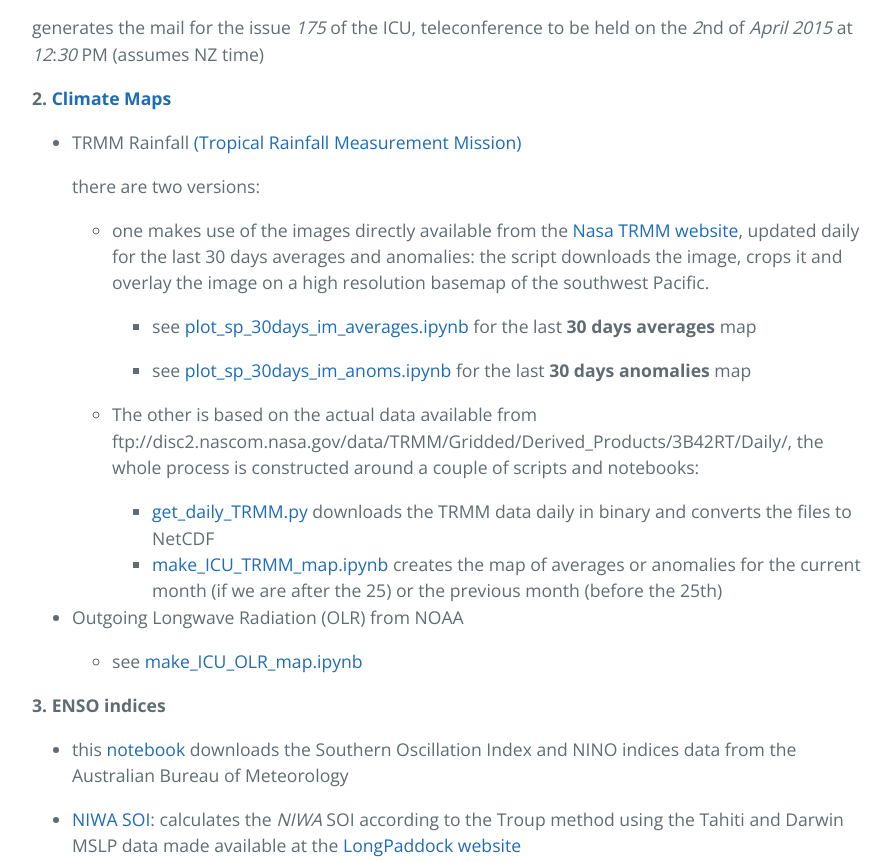
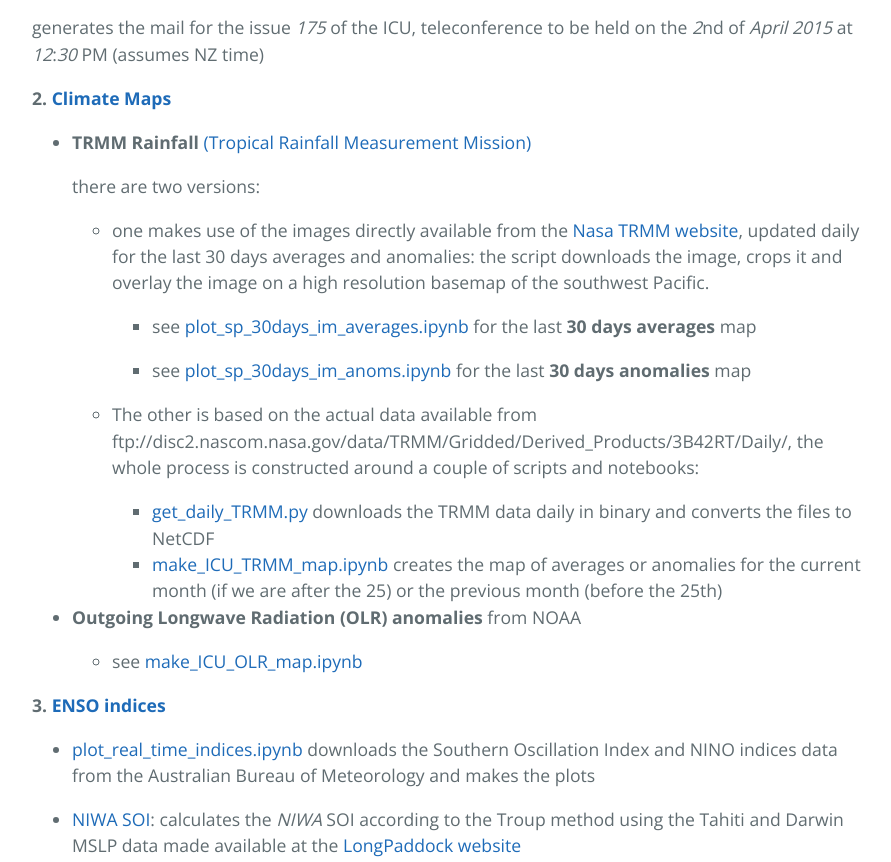
Before and after one commit to nicolasfauchereau/ICU, a plain HTML site: page index.html in a window 1280 px wide. Shown: the part 1326-2188 px from the top of the page, without its empty margins (192-1083 px from the left). Drawn offline with nearby package versions, Linux system fonts and the light colour scheme.

```diff
--- a/index.html
+++ b/index.html
@@ -69,7 +69,7 @@ $ ./<a href="https://github.com/nicolasfauchereau/ICU/blob/master/mail/make_mail
 
 <ul>
 <li>
-<p>TRMM Rainfall <a href="https://climatedataguide.ucar.edu/climate-data/trmm-tropical-rainfall-measuring-mission">(Tropical Rainfall Measurement Mission)</a></p>
+<p><strong>TRMM Rainfall</strong> <a href="https://climatedataguide.ucar.edu/climate-data/trmm-tropical-rainfall-measuring-mission">(Tropical Rainfall Measurement Mission)</a></p>
 
 <p>there are two versions:</p>
 
@@ -98,7 +98,7 @@ to NetCDF</li>
 </ul>
 </li>
 <li>
-<p>Outgoing Longwave Radiation (OLR) from NOAA</p>
+<p><strong>Outgoing Longwave Radiation (OLR) anomalies</strong> from NOAA</p>
 
 <ul>
 <li>see <a href="http://nbviewer.ipython.org/github/nicolasfauchereau/ICU/blob/master/maps/OLR/make_ICU_OLR_map.ipynb">make_ICU_OLR_map.ipynb</a>
@@ -107,10 +107,10 @@ to NetCDF</li>
 </li>
 </ul>
 
-<p><strong>3. ENSO indices</strong></p>
+<p><strong>3. <a href="https://github.com/nicolasfauchereau/ICU/blob/master/indices/">ENSO indices</a></strong></p>
 
 <ul>
-<li><p>this <a href="">notebook</a> downloads the Southern Oscillation Index and NINO indices data from the Australian Bureau of Meteorology</p></li>
+<li><p><a href="http://nbviewer.ipython.org/github/nicolasfauchereau/ICU/blob/master/indices/plot_real_time_indices.ipynb">plot_real_time_indices.ipynb</a> downloads the Southern Oscillation Index and NINO indices data from the Australian Bureau of Meteorology and makes the plots</p></li>
 <li><p><a href="">NIWA SOI</a>: calculates the <em>NIWA</em> SOI according to the Troup method using the Tahiti and Darwin MSLP data made available at the <a href="">LongPaddock website</a></p></li>
 </ul>
 
```
Also changed, not shown: params.json (+1 -1 lines).
